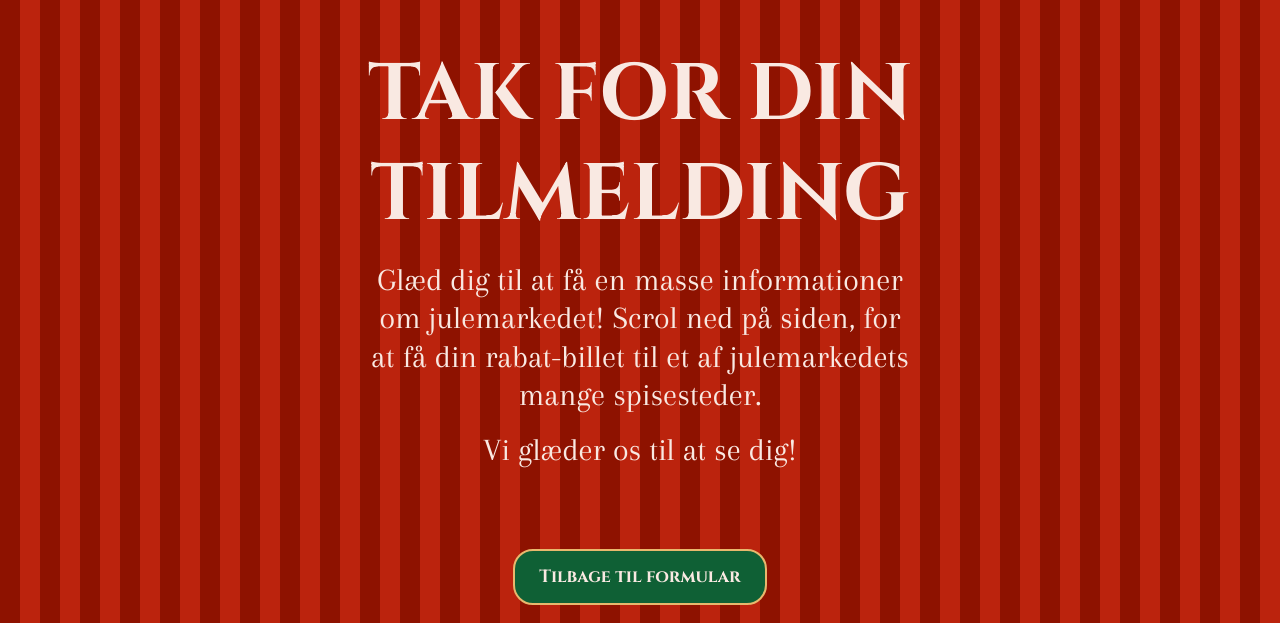
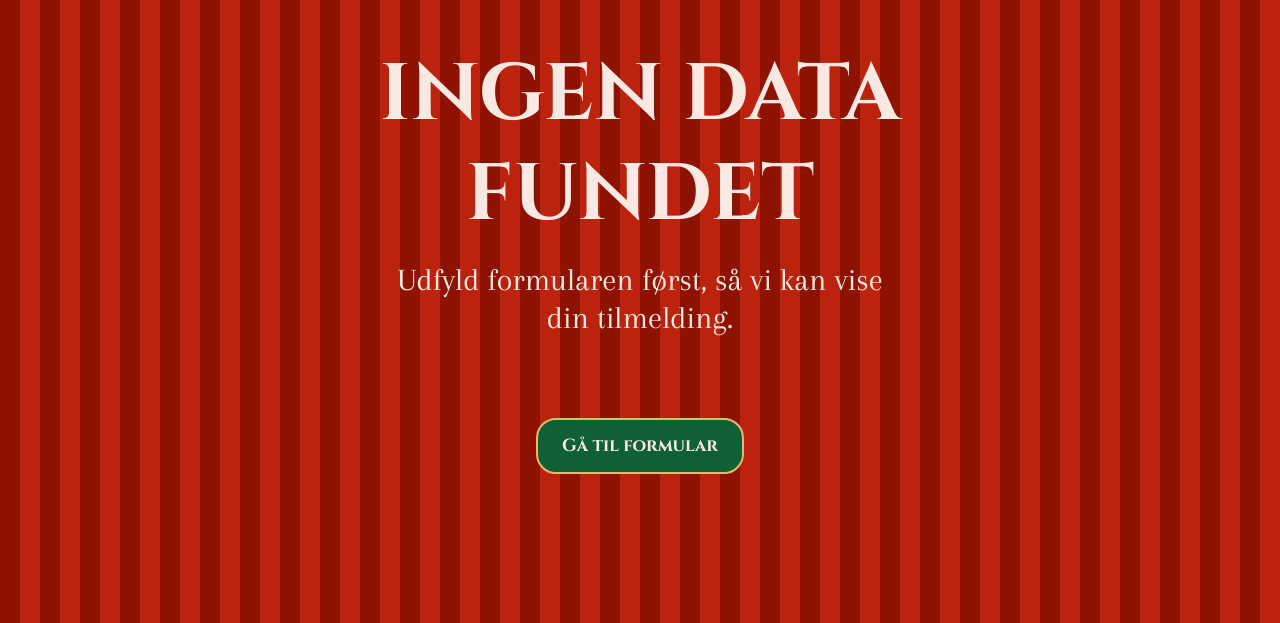
Before and after one commit to karinbacklund/julemarked, a plain HTML site: page opsamling.html in a window 1280 px wide. Shown: the part 83-706 px from the top of the page. Drawn offline with Linux system fonts and the light colour scheme.

Commit message:
Variationer på opsamlingssiden

```diff
--- a/opsamling.html
+++ b/opsamling.html
@@ -27,15 +27,9 @@
 
   <main>
     <section class="opsamling-page">
-      <div class="opsamling-intro">
+      <div class="opsamling-intro" id="opsamling-indhold">
         <h1>TAK FOR DIN TILMELDING</h1>
-        <p>Glæd dig til at få en masse informationer om julemarkedet! Scrol ned på siden, for at få din rabat-billet til
-          et af julemarkedets
-          mange
-          spisesteder.</p>
-        <p>
-          Vi glæder os til at se dig!
-        </p>
+        <p>Indlæser din tilmelding...</p>
 
         <div class="actions">
           <a class="button" href="./form.html">Tilbage til formular</a>
--- a/script.js
+++ b/script.js
@@ -1,20 +1,11 @@
 // Interaktiv SVG-side
 const svgPlaceholder = document.querySelector(".svg-placeholder");
-
-// Opsamlingsside
-const opsamlingPlaceholder = document.querySelector(".opsamling-placeholder");
-
-if (opsamlingPlaceholder) {
-  const params = new URLSearchParams(window.location.search);
-  // Eksempel: params.get("navn") henter værdien fra et formularfelt med name="navn".
-}
-
 const kagemand = document.querySelector(".kagemand");
-
 const spisesteder = document.querySelector("#spisesteder");
 const kalkebakken = document.querySelector("#kalkebakken");
 const gavevarksted = document.querySelector("#gavevarksted");
 
+if (spisesteder && kalkebakken && gavevarksted && kagemand) {
   spisesteder.querySelector("summary").addEventListener("click", () => {
     kagemand.style.transform = "translate(-270px, -215px)";
   });
@@ -27,7 +18,6 @@ gavevarksted.querySelector("summary").addEventListener("click", () => {
     kagemand.style.transform = "translate(300px, -190px)";
   });
 
-// Flytta tillbaka kagemanden när alla menyer är stängda
   const accordion = document.querySelectorAll(".accordion-item");
 
   accordion.forEach((item) => {
@@ -39,3 +29,85 @@ accordion.forEach((item) => {
       }
     });
   });
+}
+
+// 1. Gem data fra formular-siden (form.html)
+const form = document.querySelector(".form-placeholder");
+
+if (form) {
+  form.addEventListener("submit", function (event) {
+    event.preventDefault();
+
+    const data = {
+      mail: document.getElementById("mail").value.trim(),
+      fornavn: document.getElementById("fornavn").value.trim(),
+      efternavn: document.getElementById("efternavn").value.trim(),
+      nyhedsbrev: document.getElementById("nyhedsbrev").checked,
+      variation: document.getElementById("variation")?.value || "spisested",
+    };
+
+    localStorage.setItem("julemarkedData", JSON.stringify(data));
+    window.location.href = "./opsamling.html";
+  });
+}
+
+// 2. Vis data, ny tekst og nyt billede på opsamlingssiden (opsamling.html)
+const opsamlingContainer = document.getElementById("opsamling-indhold");
+
+if (opsamlingContainer) {
+  const raw = localStorage.getItem("julemarkedData");
+  const billetSection = document.querySelector(".opsamling-placeholder");
+  const billetLink = billetSection?.querySelector("a");
+  const billetImg = billetSection?.querySelector("img.rabat-billet");
+
+  if (!raw) {
+    opsamlingContainer.innerHTML = `
+      <h1>INGEN DATA FUNDET</h1>
+      <p>Udfyld formularen først, så vi kan vise din tilmelding.</p>
+      <div class="actions">
+        <a class="button" href="./form.html">Gå til formular</a>
+      </div>
+    `;
+  } else {
+    const data = JSON.parse(raw);
+    const fuldeNavn = `${data.fornavn} ${data.efternavn}`.trim();
+
+    if (data.variation === "aktiviteter") {
+      opsamlingContainer.innerHTML = `
+        <h1>VELKOMMEN I GAVEVÆRKSTEDET, ${data.fornavn.toUpperCase()}!</h1>
+        <p>Hej ${fuldeNavn} (${data.mail}) – vi har registreret din tilmelding til julemarkedet!</p>
+        <p>Herunder finder du din billet til Gaveværkstedet med 20% rabat.</p>
+        <div class="actions">
+          <a class="button" href="./form.html">Tilbage til formular</a>
+        </div>
+      `;
+
+      if (billetImg) {
+        billetImg.src = "./imgs/rabatgave.png";
+        billetImg.alt = "20% rabat i Gaveværkstedet";
+      }
+      if (billetLink) {
+        billetLink.href = "./imgs/rabatgave.png";
+        billetLink.download = "Gavnoe-Julemarked-Gavevaerksted.png";
+      }
+    } else {
+      opsamlingContainer.innerHTML = `
+        <h1>TAK FOR DIN TILMELDING, ${data.fornavn.toUpperCase()}</h1>
+        <p>Hej ${fuldeNavn} (${data.mail}) – glæd dig til informationer om julemarkedet! Scrol ned på siden for at få din rabatbillet til et af julemarkedets mange spisesteder.</p>
+        <p>Vi glæder os til at se dig!</p>
+        <div class="actions">
+          <a class="button" href="./form.html">Tilbage til formular</a>
+        </div>
+      `;
+
+      if (billetImg) {
+        billetImg.src = "./imgs/rabatbillet.png";
+        billetImg.alt = "20% rabat på et valgfrit spisested";
+      }
+      if (billetLink) {
+        billetLink.href = "./imgs/rabatbillet.png";
+        billetLink.download = "Gavnoe-Julemarked-Rabatbillet.png";
+      }
+    }
+  }
+}
--- a/style.css
+++ b/style.css
@@ -947,3 +947,24 @@ summary {
     margin-bottom: 1.5rem;
   }
 }
+
+/*********Variation************/
+.form-group label {
+  display: block;
+  margin-bottom: 0.5rem;
+}
+
+.form-group input[type="text"],
+.form-group input[type="email"],
+.form-group select {
+  width: 100%;
+  max-width: 450px;
+  padding: 0.75rem 1rem;
+  font-family: "Arapey-Regular", serif;
+  font-size: 1.2rem;
+  background-color: #d8d8d8;
+  color: #5f3221;
+  border-radius: 20px;
+  border: none;
+  box-sizing: border-box;
+}
```
Also changed, not shown: form.html (+7 -0 lines), 1 other file. Lines whose indentation alone changed are shown as unchanged.
